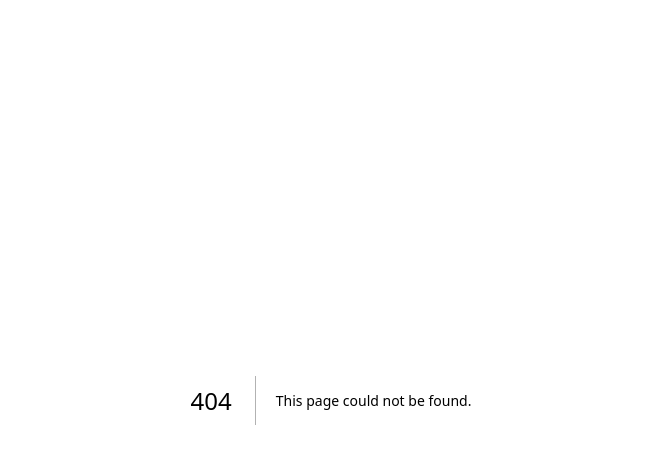
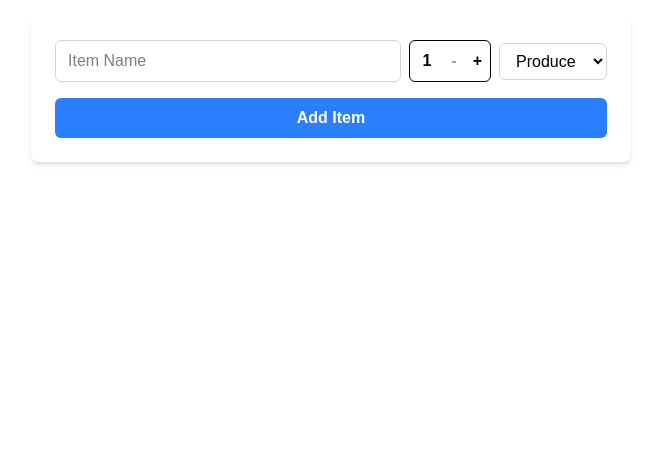
Before and after one commit to Bilal-Choudhry-Git/cprg306-assignments, a Next.js app: page /week-5 in a window 1280 px wide. Before the commit this address had no page. Shown: the top 464 px of the page, without its empty margins (309-970 px from the left). Built offline with nearby package versions, Linux system fonts and the light colour scheme.

Commit message:
Week 5 code
Added the form and the dropdown menu. Added the link for week 5 in the main page.js file.

```diff
--- a/app/page.js
+++ b/app/page.js
@@ -29,6 +29,14 @@ export default function StudentInfo() {
         Week-4 Page
       </Link>
       </h2>
+      <h2>
+      <Link
+        href="/week-5"
+        target="_blank"
+      >
+        Week-5 Page
+      </Link>
+      </h2>
     </main>
   );
 }
--- /dev/null
+++ b/app/week-5/new-item.js
@@ -0,0 +1,116 @@
+"use client";
+
+import { useState } from "react";
+
+export default function NewItem() {
+  const [quantity, setQuantity] = useState(1);
+  const [name, setName] = useState("");
+  const [category, setCategory] = useState("produce");
+
+  const increment = () => {
+    if (quantity < 20) {
+      setQuantity(quantity + 1);
+    }
+  };
+
+  const decrement = () => {
+    if (quantity > 1) {
+      setQuantity(quantity - 1);
+    }
+  };
+
+  const handleSubmit = (e) => {
+    e.preventDefault();
+
+    const item = { name, quantity, category };
+    console.log(item);
+
+    alert(`Item Added:\nName: ${name}\nQuantity: ${quantity}\nCategory: ${category}`);
+
+    setName("");
+    setQuantity(1);
+    setCategory("produce");
+  };
+
+  return (
+    <div className="flex items-center justify-center mt-4 text-black ">
+      <form
+        onSubmit={handleSubmit}
+        className="bg-white p-6 rounded-lg shadow-md w-150"
+      >
+        <div className="flex flex-col space-y-4">
+
+
+          <div className="flex items-center space-x-2 text-black">
+
+            <input
+              type="text"
+              placeholder="Item Name"
+              value={name}
+              onChange={(e) => setName(e.target.value)}
+              required
+              className="flex-1 border border-gray-300 rounded-md px-3 py-2 focus:outline-none  focus:ring-blue-500 text-black"
+            />
+
+
+            <div className="flex items-center border rounded-md text-black">
+              <div className="px-3 py-2 font-bold">{quantity}</div>
+              <button
+                type="button"
+                onClick={decrement}
+                disabled={quantity === 1}
+                className={`px-2 py-2 font-bold ${
+                  quantity === 1
+                    ? "text-gray-400 cursor-not-allowed"
+                    : "text-black hover:text-blue-500"
+                }`}
+              >
+                -
+              </button>
+
+              <button
+                type="button"
+                onClick={increment}
+                disabled={quantity === 20}
+                className={`px-2 py-2 font-bold ${
+                  quantity === 20
+                    ? "text-gray-400 cursor-not-allowed"
+                    : "text-black hover:text-blue-500"
+                }`}
+              >
+                +
+              </button>
+            </div>
+
+
+            <select
+              value={category}
+              onChange={(e) => setCategory(e.target.value)}
+              className="border border-gray-300 rounded-md px-3 py-2 focus:outline-none focus:ring-2 focus:ring-blue-500 text-black w-27"
+            >
+              <option value="produce">Produce</option>
+              <option value="dairy">Dairy</option>
+              <option value="bakery">Bakery</option>
+              <option value="meat">Meat</option>
+              <option value="frozen foods">Frozen Foods</option>
+              <option value="canned goods">Canned Goods</option>
+              <option value="dry goods">Dry Goods</option>
+              <option value="beverages">Beverages</option>
+              <option value="snacks">Snacks</option>
+              <option value="household">Household</option>
+              <option value="other">Other</option>
+            </select>
+          </div>
+
+
+          <button
+            type="submit"
+            className="bg-blue-500 text-white py-2 rounded-md font-semibold hover:bg-blue-600 transition"
+          >
+            Add Item
+          </button>
+        </div>
+      </form>
+    </div>
+  );
+}
--- /dev/null
+++ b/app/week-5/page.js
@@ -0,0 +1,9 @@
+import NewItem from "./new-item";
+
+export default function Page() {
+  return (
+    <div>
+      <NewItem />
+    </div>
+  );
+}
```
